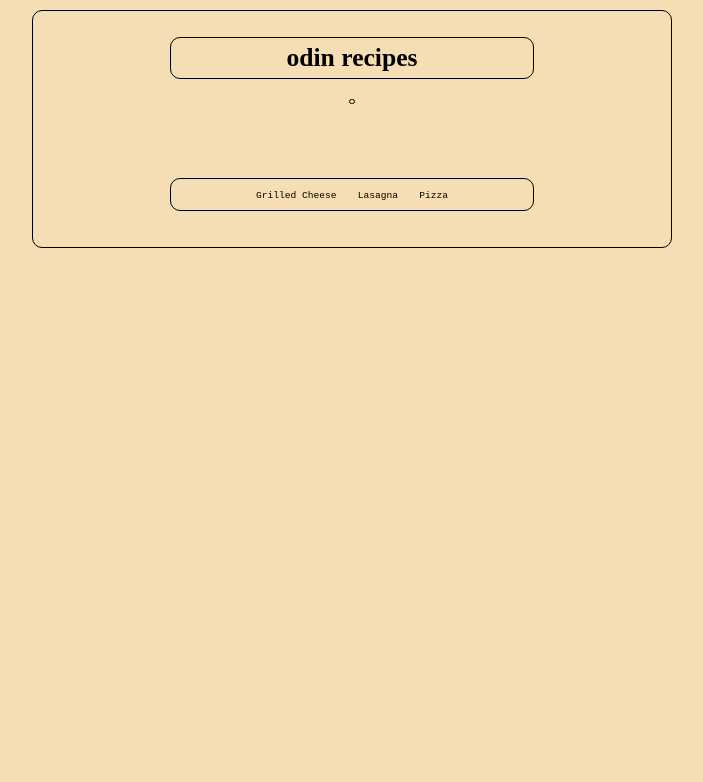
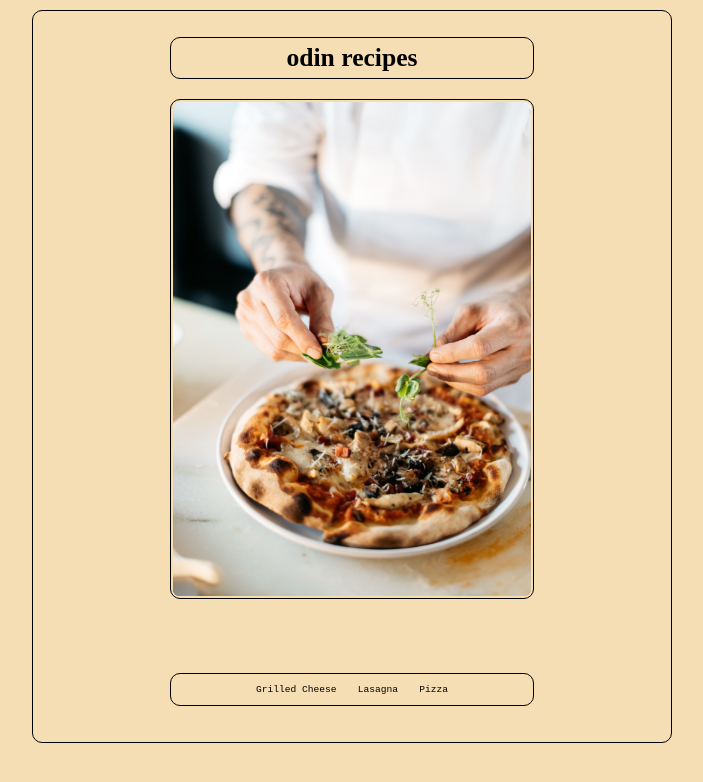
Before and after one commit to Cghunt/odin-recipes, a plain HTML site: page index.html in a window 1280 px wide. Shown: the whole page, without its empty margins (288-991 px from the left). Drawn offline with Linux system fonts and the light colour scheme; the site is published under a folder, as on GitHub Pages, so addresses that start at the root find nothing.

Commit message:
added . to hero image

```diff
--- a/index.html
+++ b/index.html
@@ -15,7 +15,7 @@
         <div>
             <h1 id="heading-main">odin recipes</h1>
         </div>
-        <img class="hero-img"src="/images/hoja-studio-Thw3nleO3cM-unsplash.jpg" alt="">
+        <img class="hero-img"src="./images/hoja-studio-Thw3nleO3cM-unsplash.jpg" alt="">
             <div class="bottom-nav">
                 <a href="./recipes/grilled-cheese.html">grilled cheese</a>
                 <a href="./recipes/lasagna.html">lasagna</a>
```
